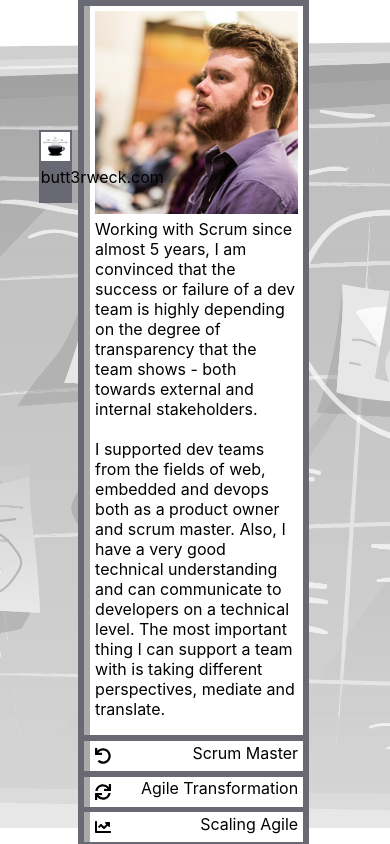
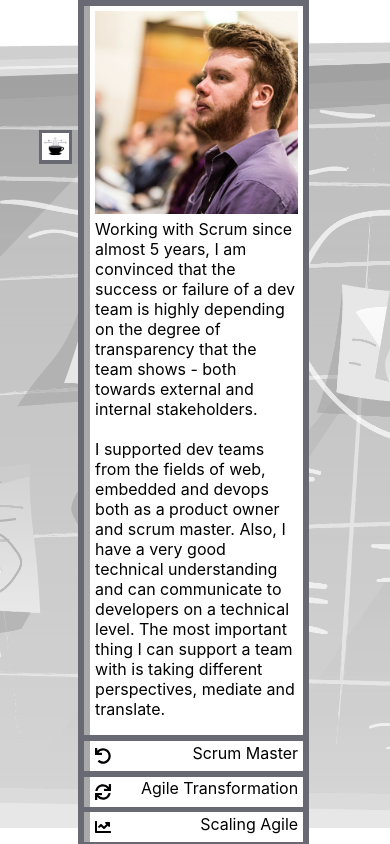
Before and after one commit to Butterweck/butt3rweck.com, a React (Create React App) app: page / in a window 390 px wide. Shown: the top 844 px of the page. Built offline with nearby package versions, Linux system fonts and the light colour scheme.

Commit message:
logogbox is responsive now

```diff
--- a/src/App.css
+++ b/src/App.css
@@ -30,15 +30,29 @@
 /* Block-1 */
 
 img.Block-1-Type-Logobox-Image {
-  width: 90%;
-  margin-left: 5%;
-  margin-top: 5%;
+  width: 80%;
+  margin-left: 10%;
+  margin-top: 10%;
 }
 
 p.Block-1-Type-Logobox-Text {
-  margin-left: 5%;
-  margin-top: 5%;
   text-align: center;
+}
+
+@media only screen and (max-width: 1400px) {
+  p.Block-1-Type-Logobox-Text {
+    display: none;
+    margin-left: 0;
+    margin-top: 0;
+    margin-bottom: 0;
+    height: 0;
+  }
+
+  img.Block-1-Type-Logobox-Image {
+    /* WORKAROUND */
+    margin-bottom: calc(10% - 3px);
+    margin-right: 10%;
+  }
 }
 
 .Block-1 {
@@ -100,7 +114,7 @@ img.Element-2-Type-Header-Image {
   margin-right: 0;
 }
 
-@media only screen and (max-width: 1300px) {
+@media only screen and (max-width: 1400px) {
   p.Element-2-Type-Header-Text {
     float: none;
     width: 95%;
```
